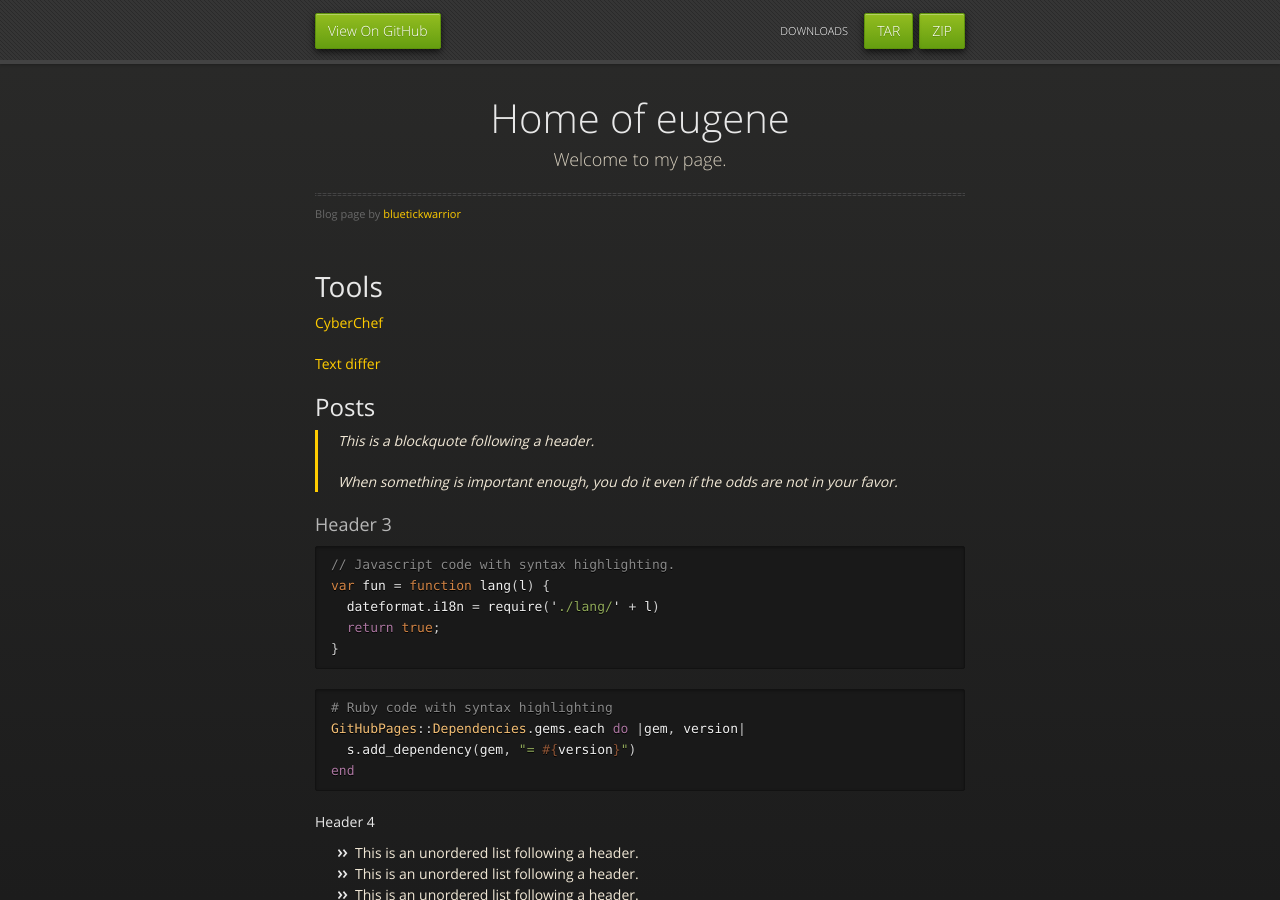
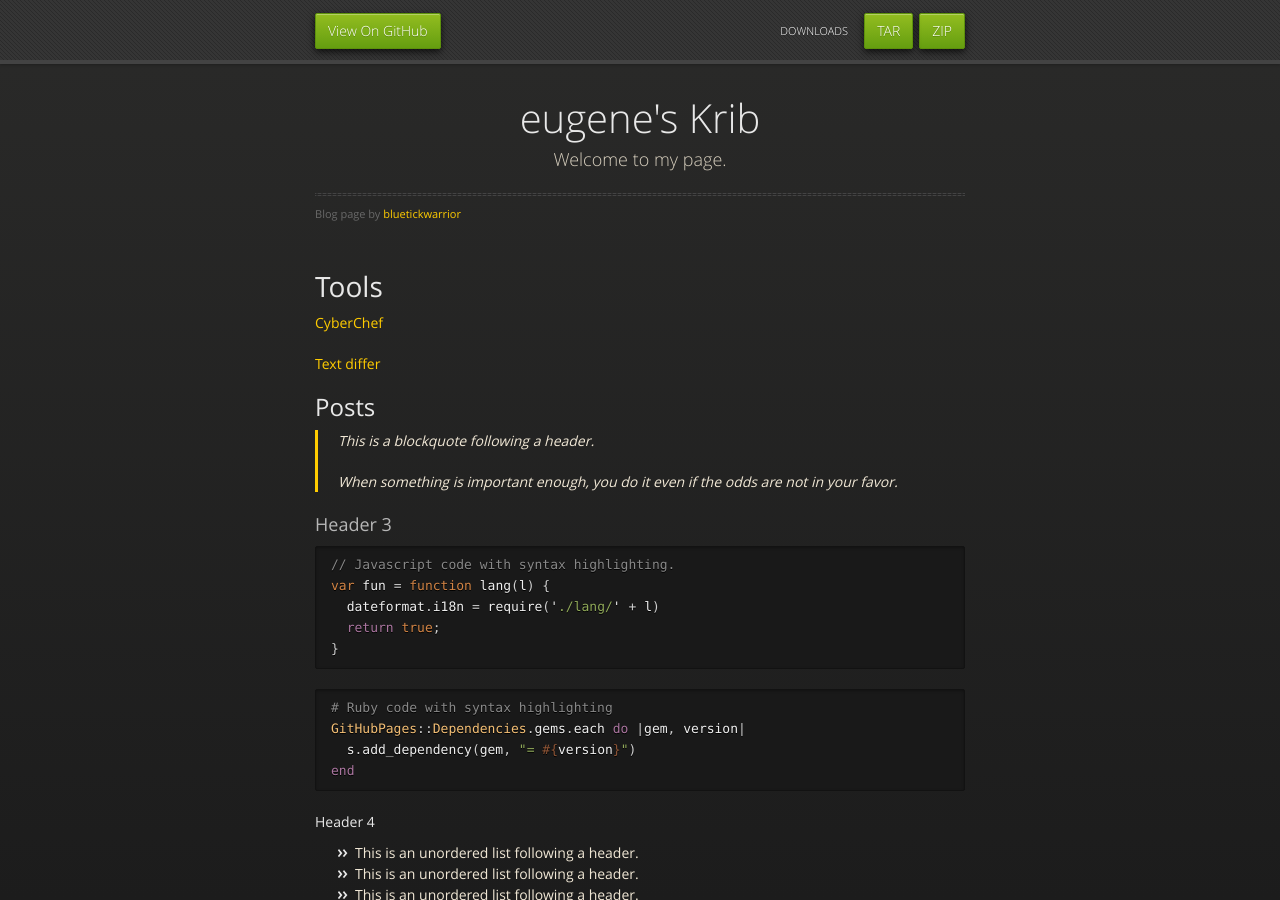
Before and after one commit to bluetickwarrior/bluetickwarrior.github.io, a Jekyll site: the page built from index.md, in a window 1280 px wide and 900 px high. Built offline with Jekyll 4.4.1, drawn with Linux system fonts in a browser that asks for light colours; our own code applies the rules of GitHub Pages for plain Markdown files.

Commit message:
Update _config.yml

```diff
--- a/_config.yml
+++ b/_config.yml
@@ -1,4 +1,4 @@
-title: Home of eugene
+title: eugene's Krib
 description: Welcome to my page.
 show_downloads: true
 google_analytics:
```
